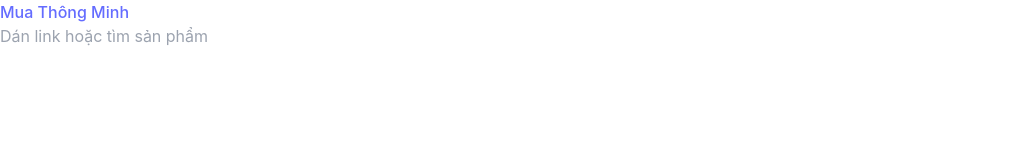
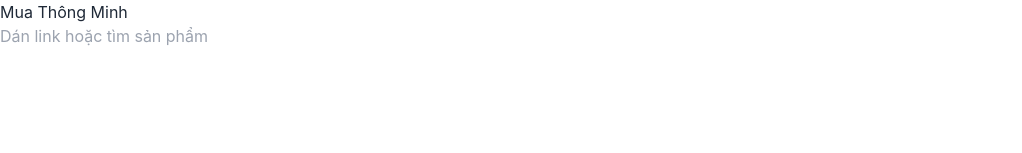
Before and after one commit to doraeminemon/metric-vn, a React (Vite) app: page / in a window 1280 px wide. Shown: the top 153 px of the page, without its empty margins (0-1022 px from the left). Built offline with nearby package versions, Linux system fonts and the light colour scheme.

Commit message:
Move breadcrumb into component

```diff
--- a/src/App.jsx
+++ b/src/App.jsx
@@ -1,13 +1,14 @@
 // import { useState } from 'react'
 import './App.css'
 import { Header } from './components/Header'
+import { Breadcrumb } from './components/Breadcrumb'
 
 function App() {
-
   return (
     <>
       <div className='relative w-full bg-white md:py-4'>
         <Header />
+        <Breadcrumb />
         <div className='footer'>
         </div>
       </div>
--- /dev/null
+++ b/src/components/Breadcrumb.jsx
@@ -0,0 +1,28 @@
+export function Breadcrumb() {
+  const path = [
+      'Máy tính & Laptop',
+      <svg key="right-caret" xmlns="http://www.w3.org/2000/svg" viewBox="0 0 20 20" fill="currentColor" aria-hidden="true" className="flex-shrink-0 h-5 w-5 text-gray-600"><path fillRule="evenodd" d="M7.293 14.707a1 1 0 010-1.414L10.586 10 7.293 6.707a1 1 0 011.414-1.414l4 4a1 1 0 010 1.414l-4 4a1 1 0 01-1.414 0z" clipRule="evenodd"></path></svg>,
+      'Phụ Kiện Máy Tính',
+      <svg key="right-caret" xmlns="http://www.w3.org/2000/svg" viewBox="0 0 20 20" fill="currentColor" aria-hidden="true" className="flex-shrink-0 h-5 w-5 text-gray-600"><path fillRule="evenodd" d="M7.293 14.707a1 1 0 010-1.414L10.586 10 7.293 6.707a1 1 0 011.414-1.414l4 4a1 1 0 010 1.414l-4 4a1 1 0 01-1.414 0z" clipRule="evenodd"></path></svg>,
+      'Bộ chia cổng USB & Đọc thẻ nhớ',
+  ]
+  return (
+    <div id="breadcrumb" className='flex flex-row items-center px-8 py-2 gap-2 border-b border-b-gray-300'>
+      <div className='home icon cursor-pointer'>
+        <a href="/">
+          <svg xmlns="http://www.w3.org/2000/svg" fill="none" viewBox="0 0 24 24" stroke="currentColor" className="flex-shrink-0 h-5 w-5">
+            <path strokeLinecap="round" strokeLinejoin="round" strokeWidth="2" d="M3 12l2-2m0 0l7-7 7 7M5 10v10a1 1 0 001 1h3m10-11l2 2m-2-2v10a1 1 0 01-1 1h-3m-6 0a1 1 0 001-1v-4a1 1 0 011-1h2a1 1 0 011 1v4a1 1 0 001 1m-6 0h6">
+            </path>
+          </svg>
+        </a>
+      </div>
+      {path.map((param) => (
+        <span key={param} className='cursor-pointer'>
+          <a href="/">
+            {param}
+          </a>
+        </span>
+      ))}
+    </div>
+  )
+}
--- a/src/index.css
+++ b/src/index.css
@@ -15,15 +15,6 @@
   text-rendering: optimizeLegibility;
   -webkit-font-smoothing: antialiased;
   -moz-osx-font-smoothing: grayscale;
-}
-
-a {
-  font-weight: 500;
-  color: #646cff;
-  text-decoration: inherit;
-}
-a:hover {
-  color: #535bf2;
 }
 
 body {
@@ -66,10 +57,13 @@ button:focus-visible {
     color: #213547;
     background-color: #ffffff;
   }
-  a:hover {
-    color: #747bff;
-  }
   button {
     background-color: #f9f9f9;
   }
 }
+
+@layer base {
+  a {
+    @apply text-gray-800 hover:text-orange-600;
+  }
+}
```
